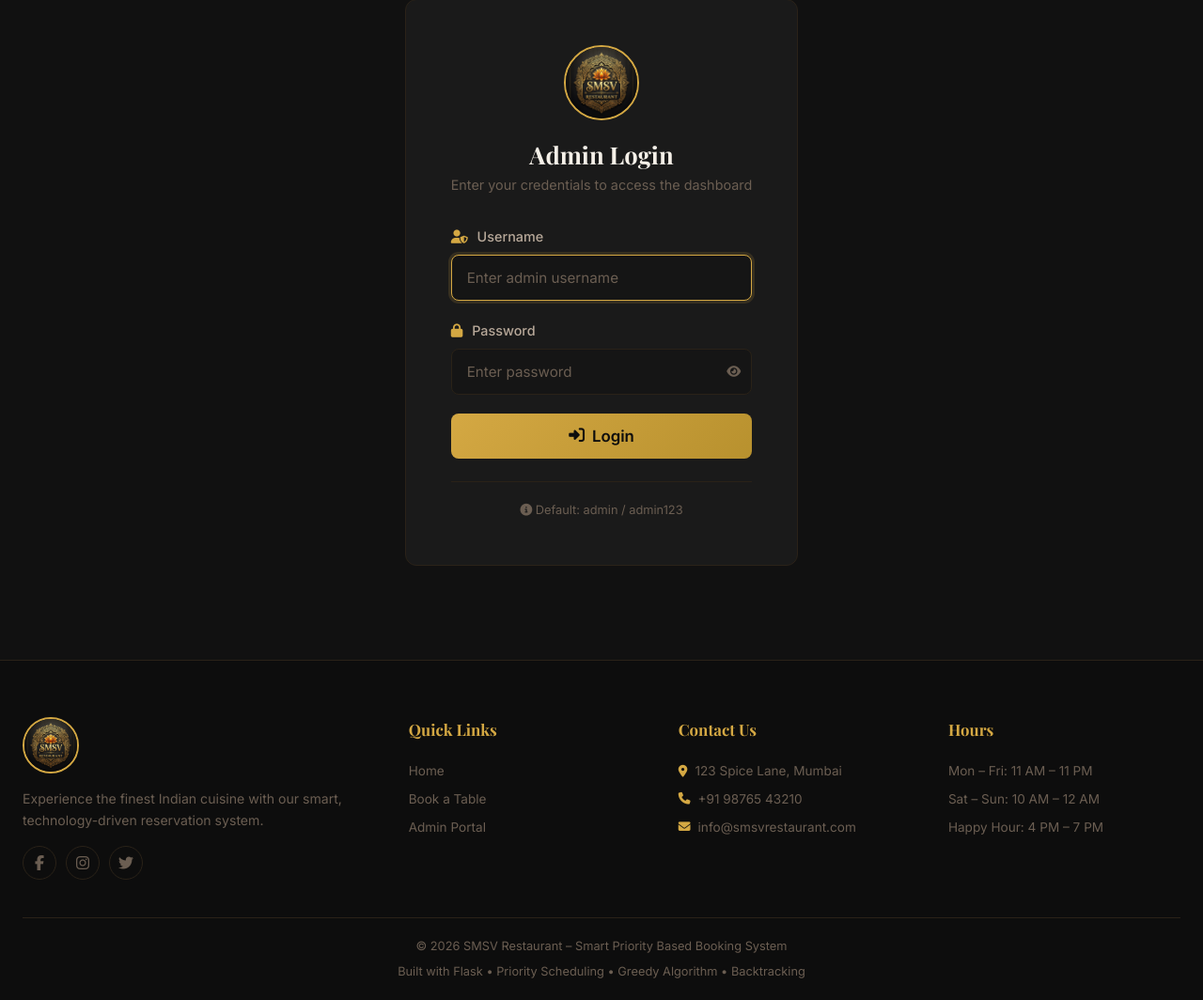
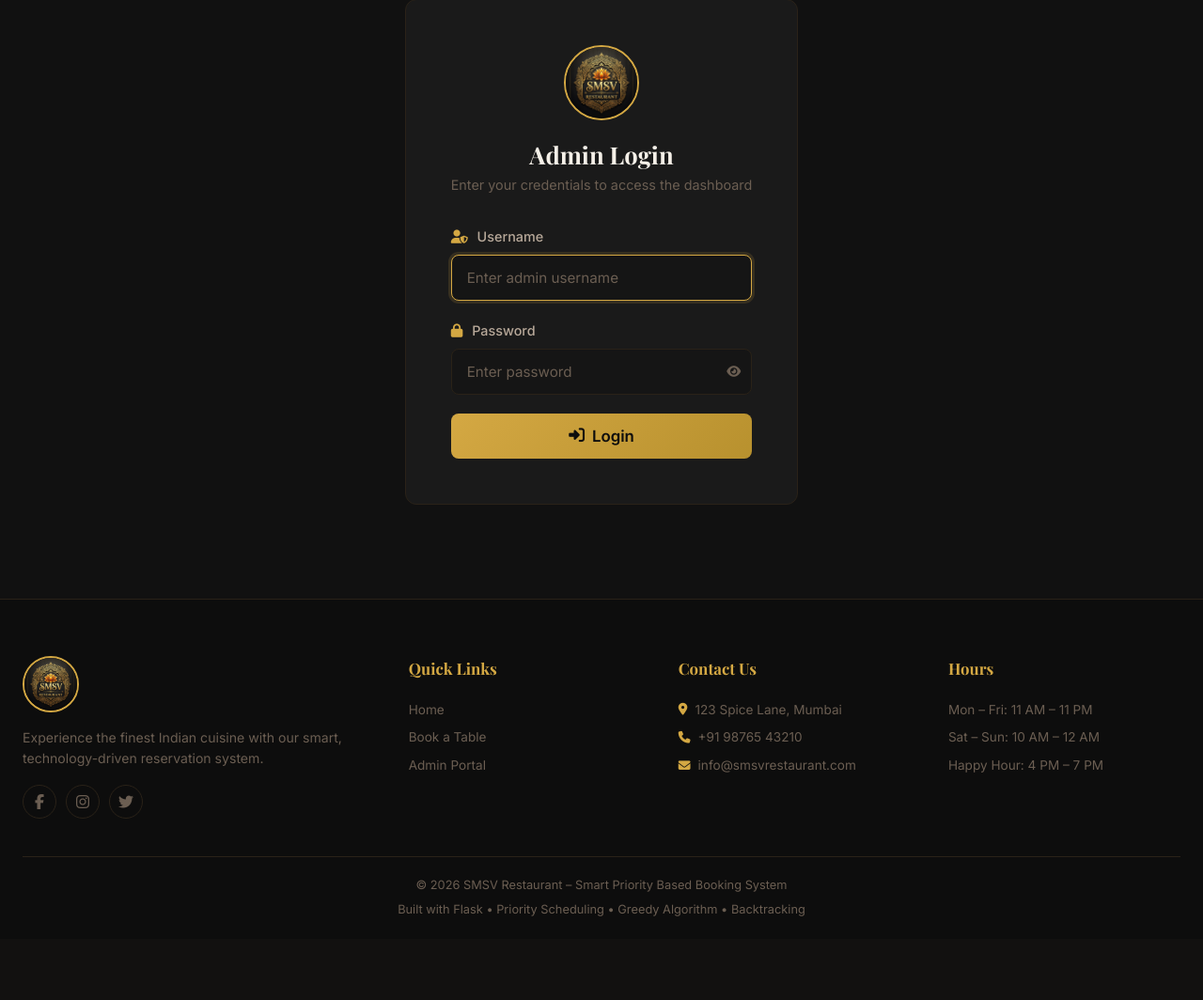
Before and after one commit to manaswigharat/SMSV-Restaurant, a Flask app: page /admin/login in a window 1280 px wide. Shown: the part 325-1389 px from the top of the page at 94% size. After the commit the page ends 1300 px from the top, so only its background shows below. Run offline with Flask 3, Linux system fonts and the light colour scheme.

Commit message:
Remove login footer with default credentials
Remove the login footer section containing default credentials.

```diff
--- a/templates/admin_login.html
+++ b/templates/admin_login.html
@@ -38,9 +38,9 @@
                     <i class="fas fa-sign-in-alt"></i> Login
                 </button>
             </form>
-            <div class="login-footer">
+            <!--div class="login-footer">
                 <p><i class="fas fa-info-circle"></i> Default: admin / admin123</p>
-            </div>
+        </div-->
         </div>
     </div>
 </section>
```
